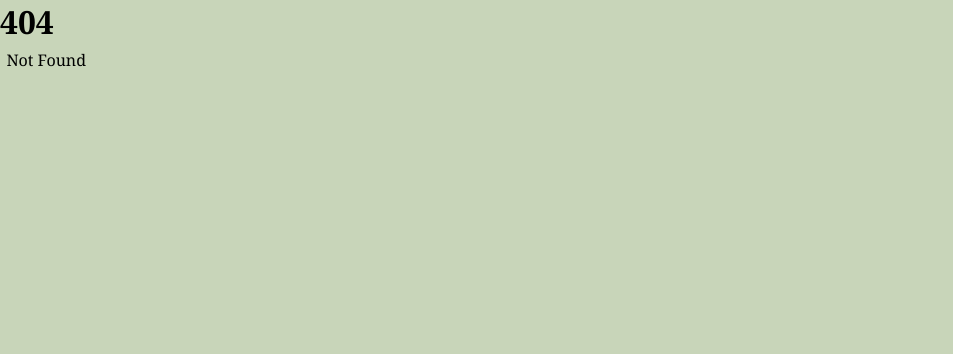
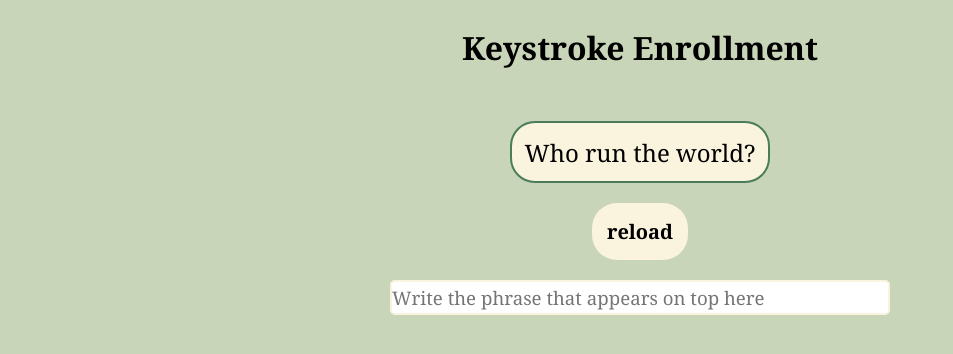
Before and after one commit to Tommaso-Sgroi/keystrokes-recognition-webapi, a SvelteKit app in the folder demo-app/: page /insert-phrases in a window 1280 px wide. Before the commit this address had no page. Shown: the top 354 px of the page, without its empty margins (0-953 px from the left). Built offline with nearby package versions, Linux system fonts and the light colour scheme.

Commit message:
changes
added new svelte page to insert phrases and a way to register - only fe

```diff
--- a/demo-app/package.json
+++ b/demo-app/package.json
@@ -14,5 +14,9 @@
 		"svelte": "^4.2.7",
 		"vite": "^5.0.3"
 	},
-	"type": "module"
+	"type": "module",
+	"dependencies": {
+		"react-router": "^6.21.2",
+		"svelte-routing": "^2.11.0"
+	}
 }
--- a/demo-app/src/app.html
+++ b/demo-app/src/app.html
@@ -24,6 +24,7 @@
 	//send phrases of the user
 
 	//subscribe with username
+
 
 
 </script>
@@ -108,6 +109,7 @@
 		flex-direction: row;
 		padding: 50px;
 		text-align: center;
+		display: "";
 	}
 
 	.container.profile:hover{
--- a/demo-app/src/routes/+page.svelte
+++ b/demo-app/src/routes/+page.svelte
@@ -1,5 +1,12 @@
-<div class="title"><h4>Keystroke Identity</h4></div>
+
+{#if visible}
+<div class="title"><h4>Keystroke Identification</h4></div>
+{/if}
+{#if !visible}
+<div class="title"><h4>Keystroke Enrollment</h4></div>
+{/if}
 <div class="bigcard">
+  {#if visible}
     <div class=container>
       <h2><b>Claim Id</b></h2>
     </div>
@@ -29,19 +36,64 @@
         </div>
       </div>
     </div>
-  <form style="display:none">
+    <div class="container">
+      <p>or else</p>
+      <h3><button class="button" on:click={toggleVisible}>Click to register</button></h3>
+    </div>
+  {/if}
+{#if !visible}
+
+<div class="container margin">
+  <form>
     <label>
-      <div>Username</div>
+      <h2 class="margin">Please choose a username to be identified</h2>
       <input
         required
         type="text"
         placeholder="user123"
         v-model="username"
+
       />
     </label>
   </form>
-  <div class="container">
-    <p>or else</p>
-    <h3><button class="button" onclick="register()">Click to register</button></h3>
+
+  <Router>
+    <Route path="/insert-phrases"/>
+  </Router>
+
+  <h3><button class="button" on:click={goToAnotherPage}>Register</button></h3>
 </div>
+{/if}
+
 </div>
+<style>
+  .margin{
+    padding:15px;
+  }
+  input{
+    margin-bottom: 10px;
+    width:100px;
+    height:30px;
+    font-size: 16px;
+  }
+</style>
+
+
+<script>
+  //function that returns the users - connect to db
+  //function that after click on user, navigate to insert-phrases like below
+    //find a way to know if you go to insert-phrases through enrollment or through identification
+  let visible = true;
+
+  function toggleVisible() {
+    visible = !visible
+  }
+
+  import { Router, Link, Route } from 'svelte-routing';
+  import { navigate } from "svelte-routing";
+
+  function goToAnotherPage() {
+    navigate("/insert-phrases");
+        };
+
+</script>
--- /dev/null
+++ b/demo-app/src/routes/insert-phrases/+page.svelte
@@ -0,0 +1,75 @@
+<div class="title"><h4>Keystroke Enrollment</h4></div>
+
+<div class="container">
+    <div class="container phrase">
+        {#if displayPhrase}
+        <h2>{displayPhrase}</h2>
+        {/if}
+    </div>
+    <button class="button" on:click={appendRandomPhrase}>reload</button>
+    <form>
+      <label>
+        <input
+          required
+          type="text"
+          placeholder="Write the phrase that appears on top here"
+        />
+      </label>
+    </form>
+</div>
+
+<style>
+
+input {
+    width: 500px;
+    float: left;
+    height: 35px;
+    line-height: 3em;
+    font-size:14pt;
+    border-radius: 5px;
+    border: 2px solid #FAF3DD;
+
+}
+.button{
+    border-radius: 25px;
+	background-color:#FAF3DD;
+	color: rgb(0, 0, 0);
+	padding: 15px 15px;
+	text-align: center;
+	display: inline-block;
+	font-size: 20px;
+	border: none;
+    margin-bottom: 20px;
+    font-weight: bold;
+}
+
+.container{
+    margin: 20px auto;
+}
+
+.phrase{
+    border: 2px solid #4A7C59;
+    border-radius: 25px;
+    background-color: #FAF3DD;
+
+}
+h2{
+    font-weight: normal;
+}
+</style>
+
+
+
+<script>
+
+    //function that sends the phrases (and gets values?)
+
+
+    let phrases = ["Hello world","Love live smoke", "Welcome to my phrases' choice", "Ho usato chatGPT"];
+    let displayPhrase = "Who run the world?";
+    function appendRandomPhrase() {
+        const randomIndex = Math.floor(Math.random() * phrases.length);
+        displayPhrase = phrases[randomIndex];
+    }
+
+</script>
--- /dev/null
+++ b/package.json
@@ -0,0 +1,5 @@
+{
+  "dependencies": {
+    "svelte-routing": "^2.11.0"
+  }
+}
```
Also changed, not shown: 2 other files (tests, documents, lock files or other folders). Lines whose indentation alone changed are shown as unchanged.
